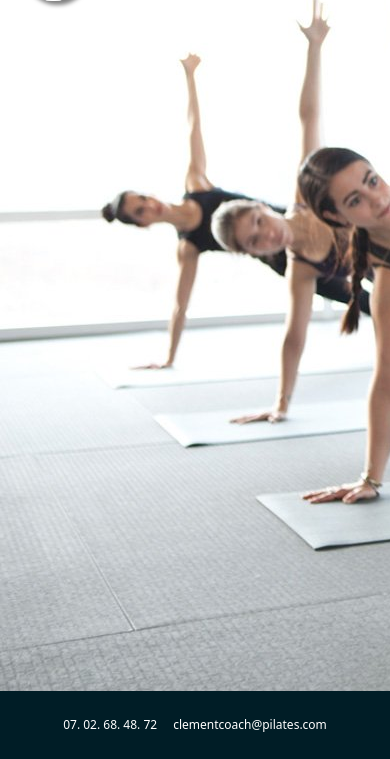
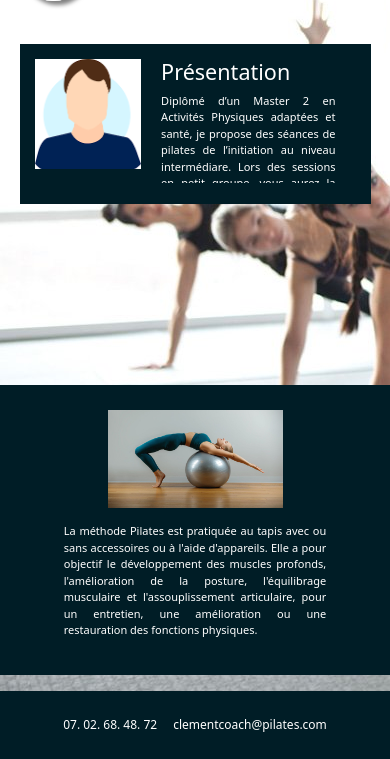
Before and after one commit to jgouin/ClementCoach, a PHP site: page / in a window 390 px wide. Shown: the part 85-844 px from the top of the page. Run offline with PHP 8.4, Linux system fonts and the light colour scheme.

Commit message:
Home page structure

```diff
--- a/assets/css/style.css
+++ b/assets/css/style.css
@@ -25,7 +25,6 @@ body {
 
 .header {
     height: 10vh;
-
     flex-direction: row-reverse;
 }
 
@@ -51,8 +50,55 @@ li, li > a {
     list-style-type: none;
 }
 
+
+.presentation {
+    position: fixed;
+    left: 14vw;
+    width: 70%;
+    margin: auto;
+    margin-top: 30px;
+
+    background-color: #001D26;
+    padding: 30px;
+    display: flex;
+    text-align: justify;
+
+}
+
+.profil_picture {
+    height: 150px;
+}
+
+.pilates_picture {
+    width: 25%;
+    height: auto;
+    margin: 5px;
+}
+
+.presentation > .description {
+    margin: 20px;
+}
+
+.pilates {
+    position: fixed;
+    bottom: 10%;
+    width: 100%;
+    margin-top: 20px;
+
+    background-color: #001D26;
+    padding: 20px;
+    text-align: justify;
+
+}
+
+.pilates > .description {
+    width: 75%;
+    margin: auto;
+    margin-top: 10px;
+}
+
 .footer {
-    position: fixed;
+    position: absolute;
     height: 8vh;
     bottom: 0px;
 
@@ -81,4 +127,49 @@ li, li > a {
         margin: 2px;
         padding: 0;
     }
+
+    .presentation {
+        left: 5vw;
+        width: 90%;
+        height: auto;
+        margin-top: 40px;
+        padding: 15px;
+        padding-bottom: 0;
+    }
+
+    .presentation > .description {
+        margin-top: 0;
+    }
+
+    .profil_picture {
+        height: 110px;
+    }
+
+    .description {
+        margin: 0;
+        margin-left: 10px;
+        font-size: 11px;
+        max-height: 125px;
+    }
+
+    .presentation > .description > p {
+        max-height: 90px;
+        overflow: scroll;
+    }
+
+    .pilates_picture:first-child, .pilates_picture:last-child {
+        display: none;
+    }
+
+    .pilates_picture {
+        width: 50%;
+        height: auto;
+        margin: 5px;
+    }
+
+    .pilates > .description > p {
+        max-height: 120px;
+        overflow: scroll;
+    }
+
 }
--- a/index.php
+++ b/index.php
@@ -1,42 +1,32 @@
-<!DOCTYPE html>
-<html lang="fr">
-<head>
-    <meta charset="UTF-8">
-    <meta http-equiv="X-UA-Compatible" content="IE=edge">
-    <meta name="viewport" content="width=device-width, initial-scale=1.0">
-    <link href="https://cdn.jsdelivr.net/npm/bootstrap@5.3.0-alpha2/dist/css/bootstrap.min.css" rel="stylesheet" integrity="sha384-aFq/bzH65dt+w6FI2ooMVUpc+21e0SRygnTpmBvdBgSdnuTN7QbdgL+OapgHtvPp" crossorigin="anonymous">
-    <link href="assets/css/style.css" rel="stylesheet">
-    <title>ClémentCoach</title>
-</head>
-<body>
-    <header>
-         <div class="header">
-            <a href="#" class="m-4">Se Connecter</a>
-        </div>
+<?php
 
-        <nav>
-            <div>
-                <img class="logo" src="assets/images/logo.png" alt="Logo">
-            </div>
-            <ul class="d-flex">
-                <li><a href="#">Home</a></li>
-                <li> / </li>
-                <li><a href="#">Cours</a></li>
-                <li> / </li>
-                <li><a href="#">Réservation</a></li>
-                <li> / </li>
-                <li><a href="#">Accueillir un cours</a></li>
-            </ul>
+require_once 'templates/header.php';
 
-        </nav>
-    </header>
+?>
 
-    <footer>
-        <div class="footer">
-            <p class="m-2">07. 02. 68. 48. 72</p>
-            <p class="m-2">clementcoach@pilates.com</p>
-        </div>
-    </footer>
-</body>
-<script src="https://cdn.jsdelivr.net/npm/bootstrap@5.3.0-alpha2/dist/js/bootstrap.bundle.min.js" integrity="sha384-qKXV1j0HvMUeCBQ+QVp7JcfGl760yU08IQ+GpUo5hlbpg51QRiuqHAJz8+BrxE/N" crossorigin="anonymous"></script>
-</html>
+<section class="presentation">
+    <div>
+        <img class="profil_picture" src="assets/images/profil_picture.png" alt="Photo de profil">
+    </div>
+    <div class="description">
+        <h4>Présentation</h4>
+        <p>Diplômé d’un Master 2 en Activités Physiques adaptées et santé, je propose des séances de pilates de l’initiation au niveau intermédiare. Lors des sessions en petit groupe, vous aurez la possibilité de travail avec ou sans matériel.</p>
+    </div>
+
+</section>
+
+<section class="pilates">
+    <div class="d-flex justify-content-center">
+        <img class="pilates_picture" src="assets/images/pilates1.jpeg" alt="Photo pilates">
+        <img class="pilates_picture" src="assets/images/pilates2.jpeg" alt="Photo pilates">
+        <img class="pilates_picture" src="assets/images/pilates3.jpeg" alt="Photo pilates">
+    </div>
+    <div class="description">
+        <p>La méthode Pilates est pratiquée au tapis avec ou sans accessoires ou à l'aide d'appareils. Elle a pour objectif le développement des muscles profonds, l'amélioration de la posture, l'équilibrage musculaire et l'assouplissement articulaire, pour un entretien, une amélioration ou une restauration des fonctions physiques.</p>
+    </div>
+
+</section>
+
+<?php
+require_once 'templates/footer.php';
+?>
--- /dev/null
+++ b/templates/footer.php
@@ -0,0 +1,11 @@
+</main>
+
+<footer>
+        <div class="footer">
+            <p class="m-2">07. 02. 68. 48. 72</p>
+            <p class="m-2">clementcoach@pilates.com</p>
+        </div>
+    </footer>
+</body>
+<script src="https://cdn.jsdelivr.net/npm/bootstrap@5.3.0-alpha2/dist/js/bootstrap.bundle.min.js" integrity="sha384-qKXV1j0HvMUeCBQ+QVp7JcfGl760yU08IQ+GpUo5hlbpg51QRiuqHAJz8+BrxE/N" crossorigin="anonymous"></script>
+</html>
--- /dev/null
+++ b/templates/header.php
@@ -0,0 +1,34 @@
+<!DOCTYPE html>
+<html lang="fr">
+<head>
+    <meta charset="UTF-8">
+    <meta http-equiv="X-UA-Compatible" content="IE=edge">
+    <meta name="viewport" content="width=device-width, initial-scale=1.0">
+    <link href="https://cdn.jsdelivr.net/npm/bootstrap@5.3.0-alpha2/dist/css/bootstrap.min.css" rel="stylesheet" integrity="sha384-aFq/bzH65dt+w6FI2ooMVUpc+21e0SRygnTpmBvdBgSdnuTN7QbdgL+OapgHtvPp" crossorigin="anonymous">
+    <link href="assets/css/style.css" rel="stylesheet">
+    <title>ClémentCoach</title>
+</head>
+<body>
+    <header>
+         <div class="header">
+            <a href="#" class="m-4">Se Connecter</a>
+        </div>
+
+        <nav>
+            <div>
+                <img class="logo" src="assets/images/logo.png" alt="Logo">
+            </div>
+            <ul class="d-flex">
+                <li><a href="#">Home</a></li>
+                <li> / </li>
+                <li><a href="#">Cours</a></li>
+                <li> / </li>
+                <li><a href="#">Réservation</a></li>
+                <li> / </li>
+                <li><a href="#">Accueillir un cours</a></li>
+            </ul>
+
+        </nav>
+    </header>
+
+    <main>
```
Also changed, not shown: assets/images/pilates1.jpeg (added), assets/images/pilates2.jpeg (added), assets/images/pilates3.jpeg (added), assets/images/profil_picture.png (added), 2 other files.
